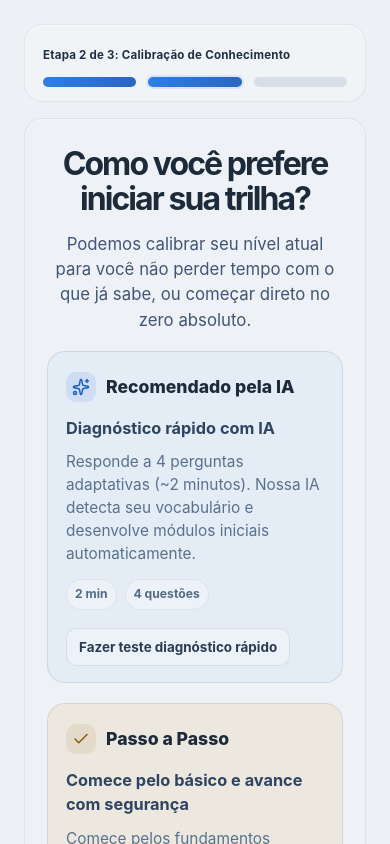
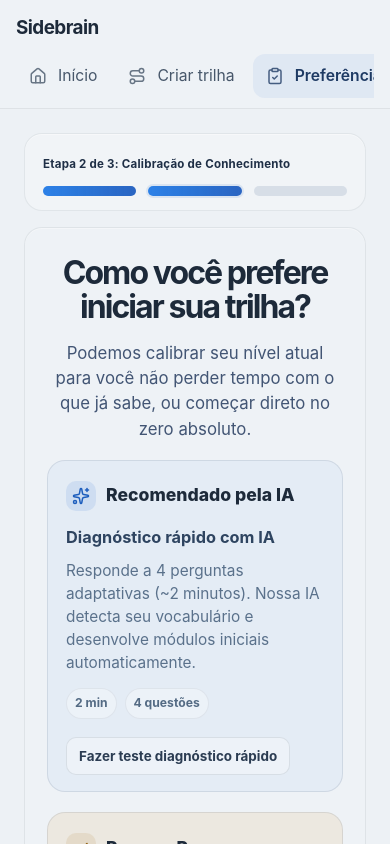
Before and after one commit to FR0M-ZER0/sidebrain-front, a React (Vite) app: page /trails/new/start in a window 390 px wide. Shown: the top 844 px of the page. Built offline with nearby package versions, Linux system fonts and the light colour scheme; no server answers.

Commit message:
feat(sdb-77): integra trilhas do dashboard com a API

```diff
--- a/src/App.css
+++ b/src/App.css
@@ -21,6 +21,11 @@
   box-sizing: border-box;
 }
 
+.shared-navigation-content {
+  flex: 1;
+  min-width: 0;
+}
+
 .brand-wrap {
   display: flex;
   align-items: center;
@@ -55,6 +60,7 @@
   color: #47576a;
   font-size: 0.98rem;
   text-align: left;
+  text-decoration: none;
   cursor: pointer;
   transition: background 0.2s ease, color 0.2s ease, transform 0.2s ease;
 }
@@ -1837,6 +1843,40 @@
     border-bottom: 1px solid rgba(26, 40, 54, 0.08);
   }
 
+  .shared-navigation-shell {
+    flex-direction: column;
+  }
+
+  .shared-navigation-shell .sidebar {
+    height: auto;
+    min-width: 0;
+    max-width: none;
+    padding: 10px 16px;
+  }
+
+  .shared-navigation-shell .brand-wrap {
+    justify-content: flex-start;
+    padding: 4px 0;
+  }
+
+  .shared-navigation-shell .sidebar-nav {
+    flex: none;
+    flex-direction: row;
+    gap: 6px;
+    margin-top: 8px;
+    overflow-x: auto;
+  }
+
+  .shared-navigation-shell .nav-item {
+    flex: 0 0 auto;
+    width: auto;
+    white-space: nowrap;
+  }
+
+  .shared-navigation-shell .sidebar-footer {
+    display: none;
+  }
+
   .page-shell {
     padding: 16px;
   }
--- a/src/App.tsx
+++ b/src/App.tsx
@@ -1,6 +1,9 @@
 import './App.css'
-import { BrowserRouter, Navigate, Route, Routes } from 'react-router'
+import type { ReactNode } from 'react'
+import { BrowserRouter, Navigate, Route, Routes, useNavigate } from 'react-router'
+import { Sidebar } from './components/customer/Sidebar'
 import { HomeDashboardPage } from './pages/customer/HomeDashboardPage'
+import { CreateTrackPage } from './pages/customer/CreateTrackPage'
 import { TrailLevelAssessmentPage } from './pages/customer/TrailLevelAssessmentPage'
 import { TrailStartPreferencePage } from './pages/customer/TrailStartPreferencePage'
 import { TrailGuidedStartPage } from './pages/customer/TrailGuidedStartPage'
@@ -9,20 +12,41 @@
 import { AssessmentPage } from './pages/customer/AssessmentPage'
 import { QuizResultPage } from './pages/customer/QuizResultPage'
 import { LessonPage } from './pages/customer/LessonPage'
+import { LessonCompletionPage } from './pages/lessons/LessonCompletionPage'
+
+const NavigationPage = ({ children }: { children: ReactNode }) => (
+	<div className="app-shell shared-navigation-shell">
+		<Sidebar />
+		<div className="shared-navigation-content">{children}</div>
+	</div>
+)
+
+const LessonCompletionRoute = () => {
+	const navigate = useNavigate()
+
+	return (
+		<LessonCompletionPage
+			onStartNextLesson={(lessonId) => navigate(`/lessons/${lessonId}`)}
+			onViewProfile={() => navigate('/')}
+		/>
+	)
+}
 
 function App() {
 	return (
 		<BrowserRouter>
 			<Routes>
 				<Route path="/" element={<HomeDashboardPage />} />
-				<Route path="/trails/new/start" element={<TrailStartPreferencePage />} />
-				<Route path="/trails/new/assessment" element={<TrailLevelAssessmentPage />} />
-				<Route path="/trails/new/guided" element={<TrailGuidedStartPage />} />
-				<Route path="/trails/new/summary" element={<TrailOnboardingSummaryPage />} />
-				<Route path="/trails/new/generating" element={<TrailGenerationLoadingPage />} />
-				<Route path="/quiz" element={<AssessmentPage />} />
-				<Route path="/quiz-result" element={<QuizResultPage />} />
-				{import.meta.env.DEV && <Route path="/lessons/:id" element={<LessonPage />} />}
+				<Route path="/trails/new/create" element={<CreateTrackPage />} />
+				<Route path="/trails/new/start" element={<NavigationPage><TrailStartPreferencePage /></NavigationPage>} />
+				<Route path="/trails/new/assessment" element={<NavigationPage><TrailLevelAssessmentPage /></NavigationPage>} />
+				<Route path="/trails/new/guided" element={<NavigationPage><TrailGuidedStartPage /></NavigationPage>} />
+				<Route path="/trails/new/summary" element={<NavigationPage><TrailOnboardingSummaryPage /></NavigationPage>} />
+				<Route path="/trails/new/generating" element={<NavigationPage><TrailGenerationLoadingPage /></NavigationPage>} />
+				<Route path="/quiz" element={<NavigationPage><AssessmentPage /></NavigationPage>} />
+				<Route path="/quiz-result" element={<NavigationPage><QuizResultPage /></NavigationPage>} />
+				<Route path="/lessons/:id/completion" element={<NavigationPage><LessonCompletionRoute /></NavigationPage>} />
+				<Route path="/lessons/:id" element={<NavigationPage><LessonPage /></NavigationPage>} />
 				<Route path="*" element={<Navigate to="/" replace />} />
 			</Routes>
 		</BrowserRouter>
--- /dev/null
+++ b/src/api/dashboardApi.ts
@@ -0,0 +1,117 @@
+import { api } from './api'
+import type { DashboardTrack, DashboardTrackStatus } from '../types/dashboard'
+
+export const DASHBOARD_USER_ID = '00000000-0000-4000-8000-000000000001'
+
+interface ApiLesson {
+	status?: string
+}
+
+interface ApiStep {
+	status?: string
+	lessons?: ApiLesson[] | null
+}
+
+interface ApiTrack {
+	id: string
+	icon?: string | null
+	title: string
+	description?: string | null
+	steps?: ApiStep[] | null
+}
+
+const isRecord = (value: unknown): value is Record<string, unknown> =>
+	typeof value === 'object' && value !== null
+
+const isApiTrack = (value: unknown): value is ApiTrack =>
+	isRecord(value)
+	&& typeof value.id === 'string'
+	&& typeof value.title === 'string'
+
+const getTrackItems = (response: unknown): ApiTrack[] => {
+	if (Array.isArray(response)) {
+		return response.filter(isApiTrack)
+	}
+
+	if (!isRecord(response)) {
+		throw new Error('A resposta de trilhas está em um formato inválido.')
+	}
+
+	for (const key of ['items', 'results', 'tracks', 'data']) {
+		if (Array.isArray(response[key])) {
+			return (response[key] as unknown[]).filter(isApiTrack)
+		}
+	}
+
+	throw new Error('A resposta de trilhas está em um formato inválido.')
+}
+
+const isCompleted = (status?: string) => status === 'done' || status === 'completed'
+
+const isInProgress = (status?: string) => status === 'in_progress' || status === 'active'
+
+const isStepCompleted = (step: ApiStep) =>
+	isCompleted(step.status)
+	|| Boolean(step.lessons?.length && step.lessons.every((lesson) => isCompleted(lesson.status)))
+
+const getTrackProgress = (steps: ApiStep[]) => {
+	const lessons = steps.flatMap((step) => step.lessons ?? [])
+	const units = lessons.length > 0 ? lessons : steps
+
+	if (units.length === 0) {
+		return 0
+	}
+
+	const completedUnits = units.filter((unit) => isCompleted(unit.status)).length
+	return Math.round((completedUnits / units.length) * 100)
+}
+
+const getCurrentModule = (steps: ApiStep[]) => {
+	const currentIndex = steps.findIndex((step) =>
+		isInProgress(step.status) || step.lessons?.some((lesson) => isInProgress(lesson.status)),
+	)
+
+	if (currentIndex >= 0) {
+		return currentIndex + 1
+	}
+
+	const nextIndex = steps.findIndex((step) =>
+		!isStepCompleted(step),
+	)
+
+	return nextIndex >= 0 ? nextIndex + 1 : steps.length
+}
+
+const toDashboardTrack = (track: ApiTrack): DashboardTrack => {
+	const steps = track.steps ?? []
+	const progress = getTrackProgress(steps)
+	const status: DashboardTrackStatus = progress === 100
+		? 'concluido'
+		: progress > 0 ? 'ativo' : 'recente'
+
+	return {
+		id: track.id,
+		nome: track.title,
+		moduloAtual: getCurrentModule(steps),
+		totalModulos: steps.length,
+		progresso: progress,
+		categoria: 'Personalizada',
+		status,
+		icone: track.icon || '🧭',
+		descricao: track.description || 'Continue sua jornada de aprendizado.',
+	}
+}
+
+export const getDashboardTracks = async (): Promise<DashboardTrack[]> => {
+	const { data } = await api.get<unknown>('/api/v1/tracks', {
+		headers: {
+			Authorization: `Bearer ${DASHBOARD_USER_ID}`,
+		},
+		params: {
+			page: 1,
+			page_size: 100,
+		},
+	})
+
+	return getTrackItems(data).map(toDashboardTrack)
+}
--- a/src/components/customer/Sidebar.tsx
+++ b/src/components/customer/Sidebar.tsx
@@ -1,15 +1,19 @@
-import { Home, Route, Settings, Sparkles, UserRound } from 'lucide-react'
+import { Award, BookOpen, CircleHelp, ClipboardCheck, FileText, Home, LoaderCircle, Route, Settings, Sparkles, WandSparkles } from 'lucide-react'
+import { NavLink } from 'react-router'
 
-interface SidebarProps {
-	activeItem?: string
-}
-
-export const Sidebar = ({ activeItem = 'Início' }: SidebarProps) => {
+export const Sidebar = () => {
 	const menuItems = [
-		{ label: 'Início', icon: Home },
-		{ label: 'Minhas Trilhas', icon: Route },
-		{ label: 'Missões & Badges', icon: Sparkles },
-		{ label: 'Perfil', icon: UserRound },
+		{ label: 'Início', icon: Home, to: '/' },
+		{ label: 'Criar trilha', icon: Route, to: '/trails/new/create' },
+		{ label: 'Preferência da trilha', icon: ClipboardCheck, to: '/trails/new/start' },
+		{ label: 'Avaliação de nível', icon: CircleHelp, to: '/trails/new/assessment' },
+		{ label: 'Início guiado', icon: Sparkles, to: '/trails/new/guided' },
+		{ label: 'Resumo da trilha', icon: FileText, to: '/trails/new/summary' },
+		{ label: 'Geração da trilha', icon: LoaderCircle, to: '/trails/new/generating' },
+		{ label: 'Quiz', icon: CircleHelp, to: '/quiz' },
+		{ label: 'Resultado do quiz', icon: Award, to: '/quiz-result' },
+		{ label: 'Aula', icon: BookOpen, to: '/lessons/lesson-3' },
+		{ label: 'Conclusão da aula', icon: WandSparkles, to: '/lessons/lesson-3/completion' },
 	]
 
 	return (
@@ -23,14 +27,15 @@
 					const Icon = item.icon
 
 					return (
-						<button
+						<NavLink
 							key={item.label}
-							type="button"
-							className={`nav-item ${activeItem === item.label ? 'active' : ''}`}
+							to={item.to}
+							end
+							className={({ isActive }) => `nav-item${isActive ? ' active' : ''}`}
 						>
 							<Icon className="nav-icon" size={18} aria-hidden="true" />
 							<span>{item.label}</span>
-						</button>
+						</NavLink>
 					)
 				})}
 			</nav>
--- a/src/components/customer/TrackCard.tsx
+++ b/src/components/customer/TrackCard.tsx
@@ -20,7 +20,11 @@
 				<div className="track-copy">
 					<div className="track-topline">
 						<span className="track-category">{track.categoria}</span>
-						<span className="track-module">Módulo 2 de 5</span>
+						<span className="track-module">
+							{track.totalModulos > 0
+								? `Módulo ${track.moduloAtual} de ${track.totalModulos}`
+								: 'Sem módulos'}
+						</span>
 					</div>
 					<h3>{track.nome}</h3>
 					<p>{track.descricao}</p>
--- a/src/pages/customer/CreateTrackPage.tsx
+++ b/src/pages/customer/CreateTrackPage.tsx
@@ -25,7 +25,7 @@
 
 	return (
 		<div className="app-shell track-create-shell">
-			<Sidebar activeItem="Minhas Trilhas" />
+			<Sidebar />
 			<main className="page-shell track-create-page">
 				<HeaderBar xp={320} coins={500} notifications={1} />
 				<div className="track-create-content">
--- a/src/pages/customer/HomeDashboardPage.tsx
+++ b/src/pages/customer/HomeDashboardPage.tsx
@@ -6,7 +6,7 @@
 import { useDashboard } from '../../hooks/useDashboard'
 
 export const HomeDashboardPage = () => {
-	const { data } = useDashboard()
+	const { data, loading, error } = useDashboard()
 
 	return (
 		<div className="app-shell">
@@ -16,6 +16,8 @@
 				<HeaderBar xp={data.usuario.xpAtual} coins={data.usuario.moedas} notifications={12} />
 
 				<div className="content-stack">
+					{loading && <p role="status">Carregando trilhas...</p>}
+					{error && <p role="status">{error}</p>}
 					<BadgesSection badges={data.badges} />
 					<MissionsSection missions={data.missoes} />
 					<TracksSection tracks={data.trilhas} />
```
Also changed, not shown: src/hooks/useDashboard.ts (+36 -4 lines), 1 other file (tests, documents, lock files or other folders).
